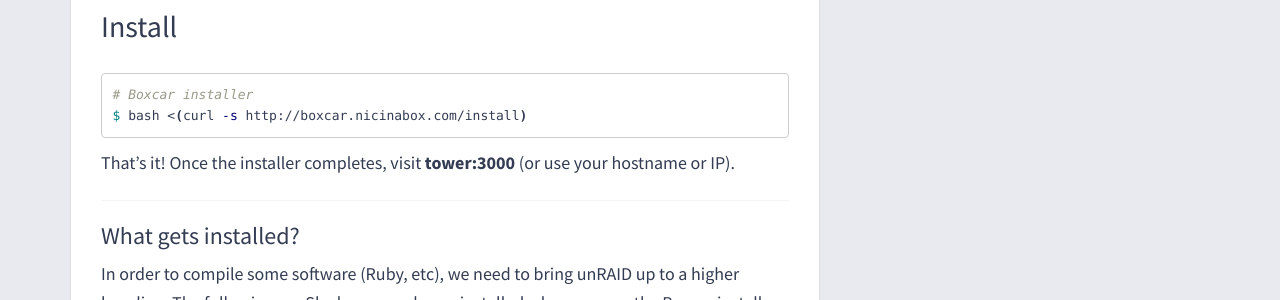
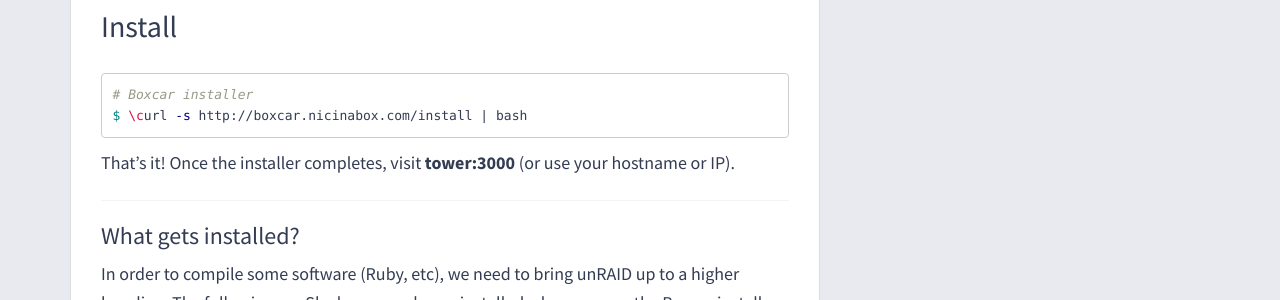
Before and after one commit to nicinabox/boxcar, a Jekyll site: the page built from docs/install.md, in a window 1280 px wide. Shown: the part 526-826 px from the top of the page. Built offline with Jekyll 4.4.1, drawn with Linux system fonts in a browser that asks for light colours; nearby versions of some CDN libraries; Markdown is read by kramdown in place of the engine named in the settings; comment, search, counter and statistics services are not loaded; part of the change alters nothing that is shown.

Commit message:
Update install docs

```diff
--- a/_config.yml
+++ b/_config.yml
@@ -10,10 +10,10 @@ exclude: [
   'README.md'
 ]
 
-boxcar_installer: bash <(curl -s http://boxcar.nicinabox.com/install)
+boxcar_installer: \curl -s http://boxcar.nicinabox.com/install | bash
 curl_installer: wget -qO- http://boxcar.nicinabox.com/install_curl | sh -
 
-version: 0.2.2
+version: 0.3.0
 
 prose:
   media: assets/images
```
Also changed, not shown: README.md.
